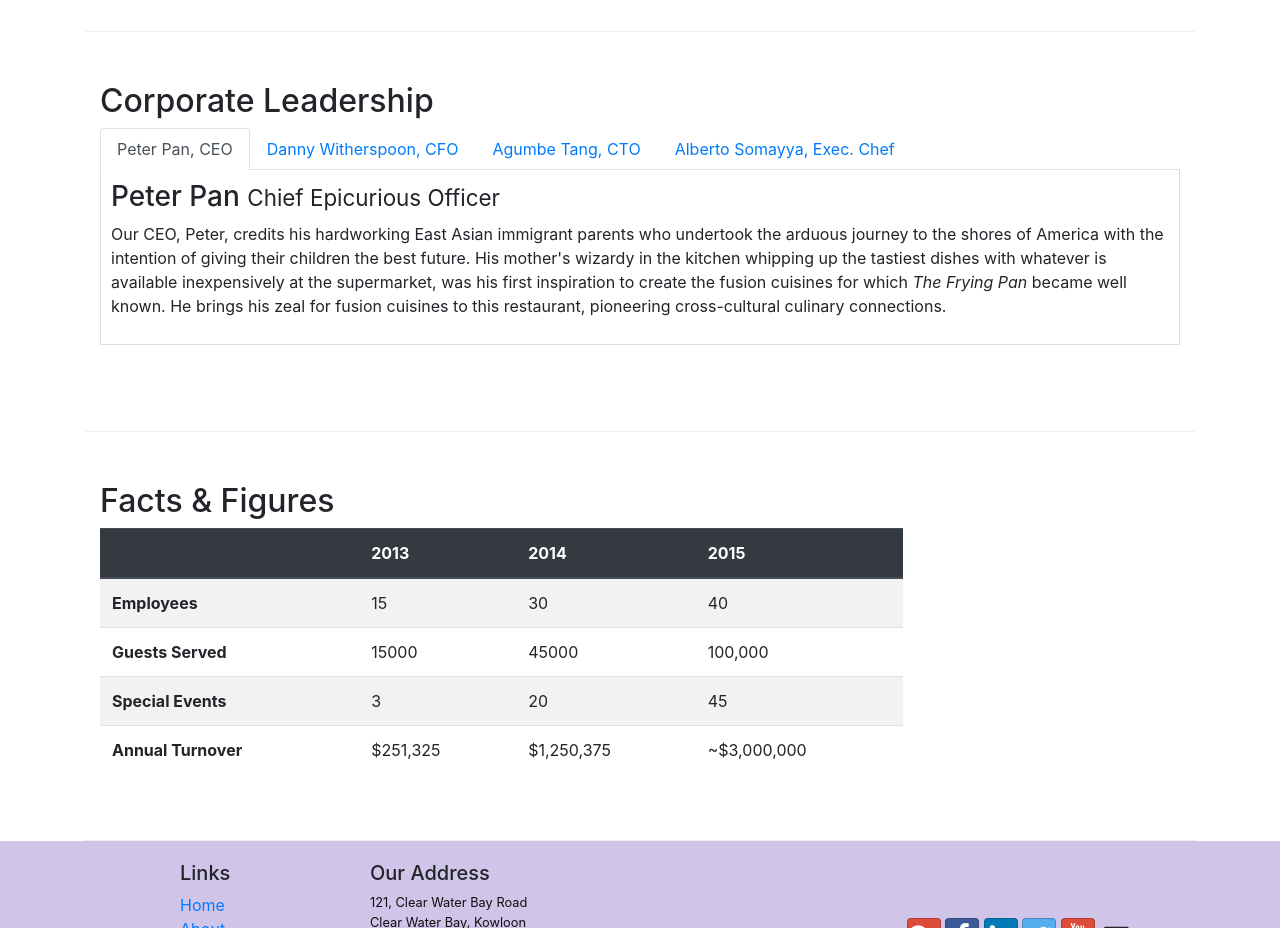
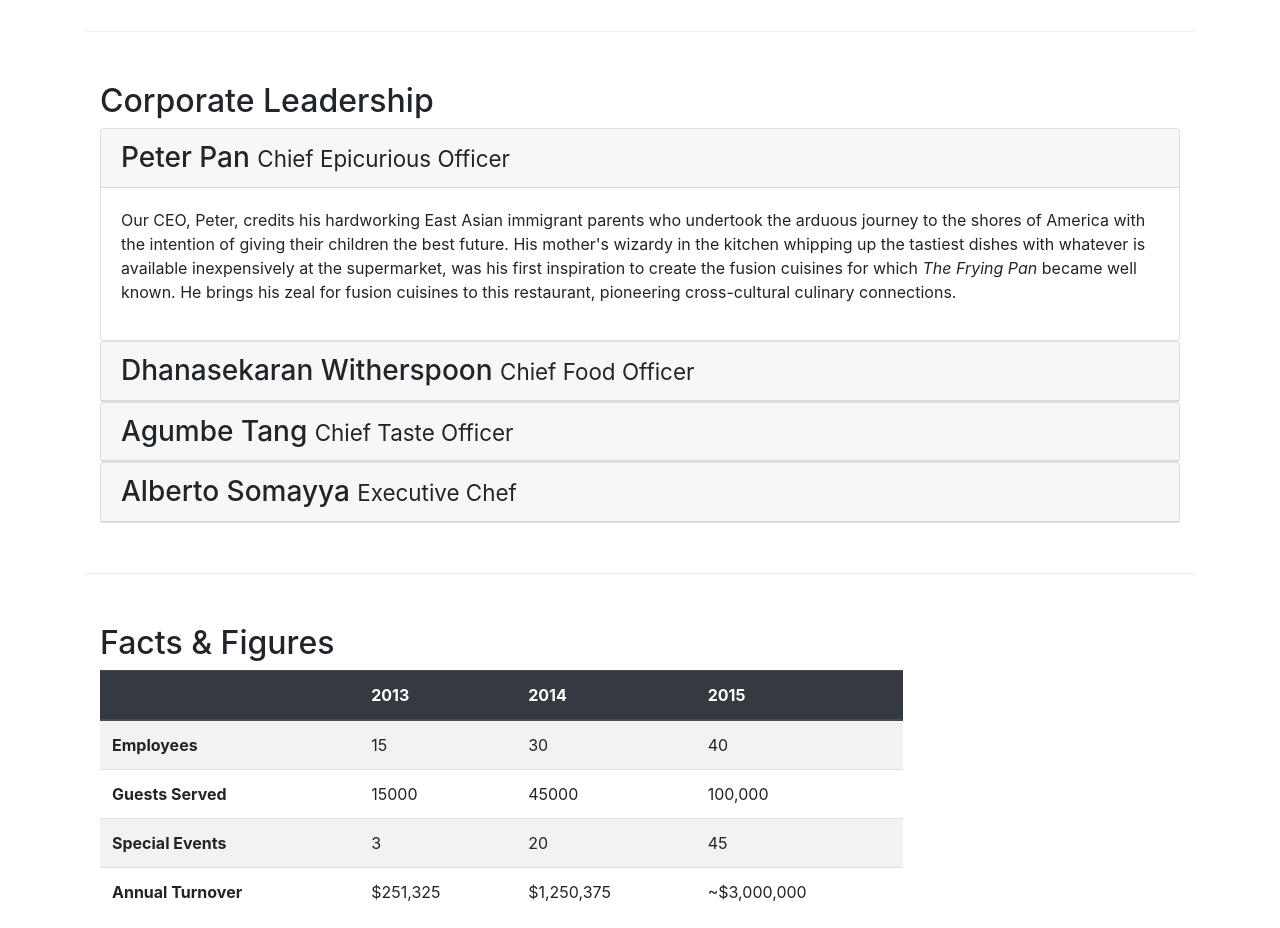
Before and after one commit to yashw22/conFusion, a website: page aboutus.html in a window 1280 px wide. Shown: the part 940-1868 px from the top of the page. Drawn offline with nearby package versions, Linux system fonts and the light colour scheme.

Commit message:
accordion

```diff
--- a/aboutus.html
+++ b/aboutus.html
@@ -101,46 +101,60 @@
             <div class="col-12">
                 <h2>Corporate Leadership</h2>
 
-                <ul class="nav nav-tabs">
-                    <li class="nav-item">
-                        <a class="nav-link active" href="#peter" role="tab" data-toggle="tab">
-                            Peter Pan, CEO
-                        </a>
-                    </li>
-                    <li class="nav-item">
-                        <a class="nav-link" href="#danny" role="tab" data-toggle="tab">
-                            Danny Witherspoon, CFO
-                        </a>
-                    </li>
-                    <li class="nav-item">
-                        <a class="nav-link" href="#agumbe"role="tab" data-toggle="tab">
-                            Agumbe Tang, CTO
-                        </a>
-                    </li>
-                    <li class="nav-item">
-                        <a class="nav-link" href="#alberto" role="tab" data-toggle="tab">
-                            Alberto Somayya, Exec. Chef
-                        </a>
-                    </li>
-                </ul>
+                <div id="accordion">
 
-                <div class="tab-content">
-                    <div role="tabpanel" class="tab-pane fade show active" id="peter">
-                        <h3>Peter Pan <small>Chief Epicurious Officer</small></h3>
-                        <p class="d-none d-sm-block">Our CEO, Peter, credits his hardworking East Asian immigrant parents who undertook the arduous journey to the shores of America with the intention of giving their children the best future. His mother's wizardy in the kitchen whipping up the tastiest dishes with whatever is available inexpensively at the supermarket, was his first inspiration to create the fusion cuisines for which <em>The Frying Pan</em> became well known. He brings his zeal for fusion cuisines to this restaurant, pioneering cross-cultural culinary connections.</p>
+                    <div class="card">
+                        <div class="card-header" role="tab" id="peterhead">
+                            <h3 class="mb-0">
+                                <a data-toggle="collapse" data-target="#peter">Peter Pan <small>Chief Epicurious Officer</small></a>
+                            </h3>
+                        </div>
+                        <div class="collapse show" id="peter" data-parent="#accordion">
+                            <div class="card-body">
+                                <p class="d-none d-sm-block">Our CEO, Peter, credits his hardworking East Asian immigrant parents who undertook the arduous journey to the shores of America with the intention of giving their children the best future. His mother's wizardy in the kitchen whipping up the tastiest dishes with whatever is available inexpensively at the supermarket, was his first inspiration to create the fusion cuisines for which <em>The Frying Pan</em> became well known. He brings his zeal for fusion cuisines to this restaurant, pioneering cross-cultural culinary connections.</p>
+                            </div>
+                        </div>
                     </div>
-                    <div role="tabpanel" class="tab-pane fade" id="danny">
-                        <h3>Dhanasekaran Witherspoon <small>Chief Food Officer</small></h3>
-                        <p class="d-none d-sm-block">Our CFO, Danny, as he is affectionately referred to by his colleagues, comes from a long established family tradition in farming and produce. His experiences growing up on a farm in the Australian outback gave him great appreciation for varieties of food sources. As he puts it in his own words, <em>Everything that runs, wins, and everything that stays, pays!</em></p>
+
+                    <div class="card">
+                        <div class="card-header" role="tab" id="dannyhead">
+                            <h3 class="mb-0">
+                                <a data-toggle="collapse" data-target="#danny">Dhanasekaran Witherspoon <small>Chief Food Officer</small></a>
+                            </h3>
+                        </div>
+                        <div class="collapse" id="danny" data-parent="#accordion">
+                            <div class="card-body">
+                                <p class="d-none d-sm-block">Our CFO, Danny, as he is affectionately referred to by his colleagues, comes from a long established family tradition in farming and produce. His experiences growing up on a farm in the Australian outback gave him great appreciation for varieties of food sources. As he puts it in his own words, <em>Everything that runs, wins, and everything that stays, pays!</em></p>
+                            </div>
+                        </div>
                     </div>
-                    <div role="tabpanel" class="tab-pane fade" id="agumbe">
-                        <h3>Agumbe Tang <small>Chief Taste Officer</small></h3>
-                        <p class="d-none d-sm-block">Blessed with the most discerning gustatory sense, Agumbe, our CTO, personally ensures that every dish that we serve meets his exacting tastes. Our chefs dread the tongue lashing that ensues if their dish does not meet his exacting standards. He lives by his motto, <em>You click only if you survive my lick.</em></p>
+
+                    <div class="card">
+                        <div class="card-header" role="tab" id="agumbehead">
+                            <h3 class="mb-0">
+                                <a data-toggle="collapse" data-target="#agumbe">Agumbe Tang <small>Chief Taste Officer</small></a>
+                            </h3>
+                        </div>
+                        <div class="collapse" id="agumbe" data-parent="#accordion">
+                            <div class="card-body">
+                                <p class="d-none d-sm-block">Blessed with the most discerning gustatory sense, Agumbe, our CTO, personally ensures that every dish that we serve meets his exacting tastes. Our chefs dread the tongue lashing that ensues if their dish does not meet his exacting standards. He lives by his motto, <em>You click only if you survive my lick.</em></p>
+                            </div>
+                        </div>
                     </div>
-                    <div role="tabpanel" class="tab-pane fade" id="alberto">
-                        <h3>Alberto Somayya <small>Executive Chef</small></h3>
-                        <p class="d-none d-sm-block">Award winning three-star Michelin chef with wide International experience having worked closely with whos-who in the culinary world, he specializes in creating mouthwatering Indo-Italian fusion experiences. He says, <em>Put together the cuisines from the two craziest cultures, and you get a winning hit! Amma Mia!</em></p>
+
+                    <div class="card">
+                        <div class="card-header" role="tab" id="albertohead">
+                            <h3 class="mb-0">
+                                <a data-toggle="collapse" data-target="#alberto">Alberto Somayya <small>Executive Chef</small></a>
+                            </h3>
+                        </div>
+                        <div class="collapse" id="alberto" data-parent="#accordion">
+                            <div class="card-body">
+                                <p class="d-none d-sm-block">Award winning three-star Michelin chef with wide International experience having worked closely with whos-who in the culinary world, he specializes in creating mouthwatering Indo-Italian fusion experiences. He says, <em>Put together the cuisines from the two craziest cultures, and you get a winning hit! Amma Mia!</em></p>
+                            </div>
+                        </div>
                     </div>
+
                 </div>
             </div>
        </div>
```
